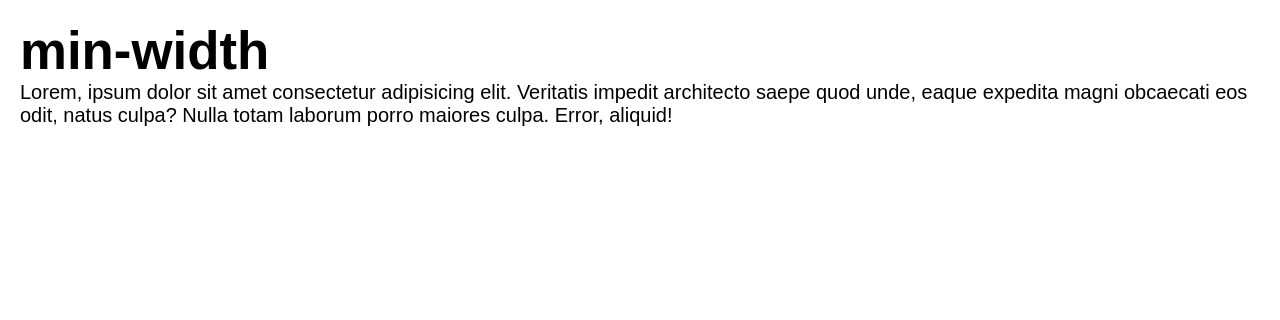
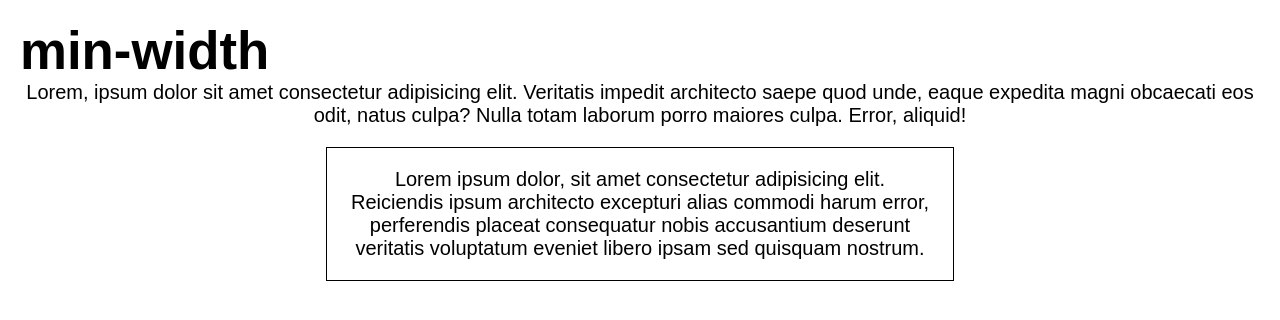
Before and after one commit to danielsilveira-dev/minwidth, a plain HTML site: page index.html in a window 1280 px wide. Drawn offline with Linux system fonts and the light colour scheme.

Commit message:
width+clamp

```diff
--- a/index.html
+++ b/index.html
@@ -14,6 +14,13 @@
                 Lorem, ipsum dolor sit amet consectetur adipisicing elit. Veritatis impedit architecto saepe quod unde, eaque expedita magni obcaecati eos odit, natus culpa? Nulla totam laborum porro maiores culpa. Error, aliquid!
             </p>
         </header>
+        <main>
+            <section class="content">
+                <p>
+                    Lorem ipsum dolor, sit amet consectetur adipisicing elit. Reiciendis ipsum architecto excepturi alias commodi harum error, perferendis placeat consequatur nobis accusantium deserunt veritatis voluptatum eveniet libero ipsam sed quisquam nostrum.
+                </p>
+            </section>
+        </main>
     </div>
 </body>
 </html>
--- a/style.css
+++ b/style.css
@@ -11,12 +11,6 @@
 
 .page {
     height: 100vh;
-
-    /* display: grid;
-    justify-content: center; */
-
-    display: flex;
-    justify-content: center;
 }
 
 header {
@@ -26,6 +20,13 @@ header {
 header h1 {
     font-size: clamp(4rem, 4rem + 1vw, 6rem);
 }
-header p {
+header p, section p {
     font-size: clamp(1.6rem, 1.6rem + 1vw, 2rem);
+    text-align: center;
 }
+.content {
+    width: clamp(500px, 50.0rem + 10vw, 700px);
+    border: 1px solid;
+    padding: 2rem;
+    margin:  0 auto;
+}
```
